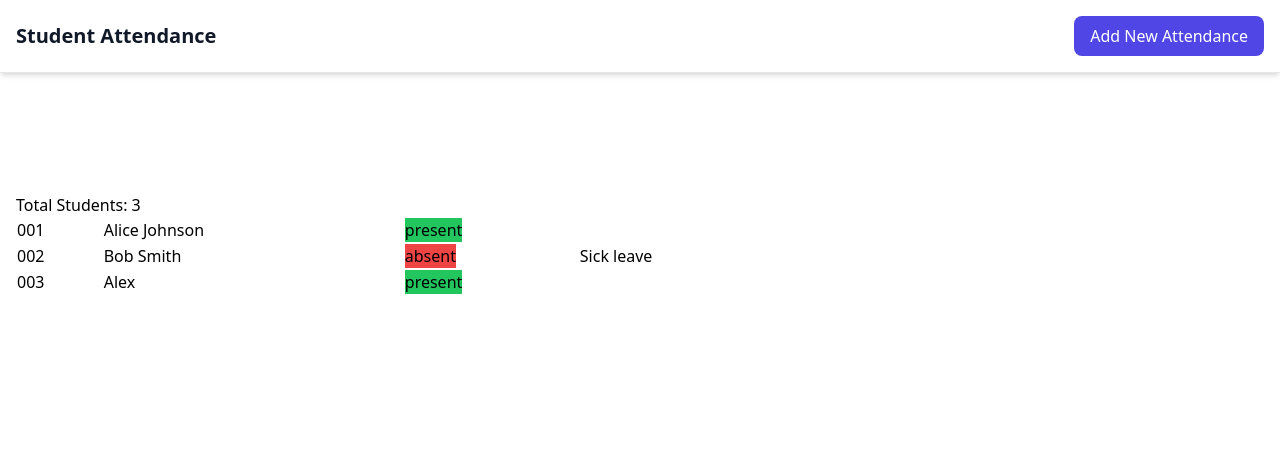
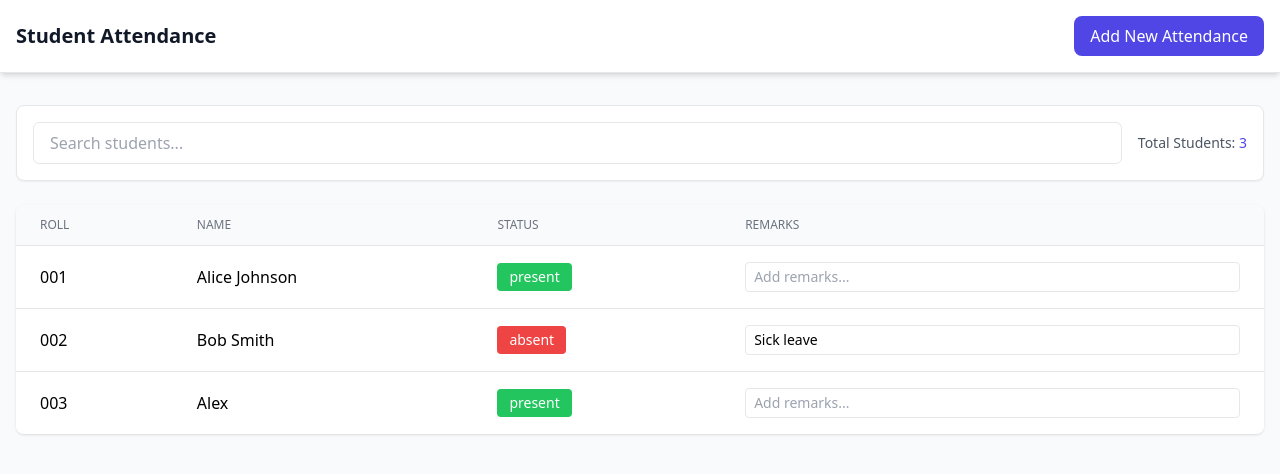
Before and after one commit to Ajiththika/Students_Attendance_Page, a React (Vite) app: page /attendancepage in a window 1280 px wide. Shown: the top 474 px of the page. Built offline with nearby package versions, Linux system fonts and the light colour scheme.

Commit message:
adding some functions

```diff
--- a/src/App.jsx
+++ b/src/App.jsx
@@ -6,7 +6,7 @@ import NotFound from "./pages/notfound";
 function App() {
   return (
     <Routes>
-      <Route path="/dashboard" element={<Dashboard />} />
+      <Route path="/" element={<Dashboard />} />
       <Route path="/attendancepage" element={<Attendencepage />} />
       <Route path="*" element={<NotFound />} />
     </Routes>
--- a/src/components/attendenceform.jsx
+++ b/src/components/attendenceform.jsx
@@ -4,14 +4,20 @@ function Form({ students }) {
   const [search, setSearch] = useState("");
 
   return (
-    <>
-      <input
-        type="text"
-        value={search}
-        onChange={(e) => setSearch(e.target.value)}
-      />
-      <div>Total Students: {students.length}</div>
-    </>
+    <div className="flex flex-col md:flex-row md:items-center justify-between gap-4 bg-white p-4 rounded-lg shadow-sm border">
+      <div className="relative flex-1">
+        <input
+          type="text"
+          placeholder="Search students..."
+          className="w-full pl-4 pr-4 py-2 border rounded-md focus:ring-2 focus:ring-indigo-500 outline-none"
+          value={search}
+          onChange={(e) => setSearch(e.target.value)}
+        />
+      </div>
+      <div className="text-sm font-medium text-gray-600">
+        Total Students: <span className="text-indigo-600">{students.length}</span>
+      </div>
+    </div>
   );
 }
 
--- a/src/components/attendencetable.jsx
+++ b/src/components/attendencetable.jsx
@@ -1,19 +1,20 @@
-import StudentRow from "./studentsrow";
+ function Header () {
+  return (
+  <>
+    <header className="bg-white shadow-md border-b border-gray-200">
+    <div className="max-w-7xl mx-auto px-4 py-4 flex justify-between items-center">
+      <h1 className="text-xl font-semibold text-gray-900">Student Attendance</h1>
+      <button className="bg-indigo-600 text-white px-4 py-2 rounded-lg">
+        Add New Attendance
+      </button>
+    </div>
+  </header>
 
-function AttendanceTable({ students, toggleStatus }) {
-  return (
-    <table className="w-full">
-      <tbody>
-        {students.map(student => (
-          <StudentRow
-            key={student.id}
-            student={student}
-            toggleStatus={toggleStatus}
-          />
-        ))}
-      </tbody>
-    </table>
+  {/* Main Content */}
+  <main className="max-w-7xl mx-auto px-4 py-8"></main>
+
+  </>
   );
 }
 
-export default AttendanceTable;
+export default Header;
--- a/src/components/header.jsx
+++ b/src/components/header.jsx
@@ -1,19 +1,13 @@
- function Header () {
+function Header() {
   return (
-  <>
     <header className="bg-white shadow-md border-b border-gray-200">
       <div className="max-w-7xl mx-auto px-4 py-4 flex justify-between items-center">
         <h1 className="text-xl font-semibold text-gray-900">Student Attendance</h1>
-      <button className="bg-indigo-600 text-white px-4 py-2 rounded-lg">
+        <button className="bg-indigo-600 hover:bg-indigo-700 text-white px-4 py-2 rounded-lg transition">
           Add New Attendance
         </button>
       </div>
     </header>
-
-  {/* Main Content */}
-  <main className="max-w-7xl mx-auto px-4 py-8"></main>
-
-  </>
   );
 }
 
--- a/src/pages/attendencepage.jsx
+++ b/src/pages/attendencepage.jsx
@@ -1,5 +1,5 @@
 import Header from "../components/header";
-import AttendanceTable from "../components/attendencetable";
+import AttendanceTable from "../components/attendencetable"; // Ensure this file exists
 import Form from "../components/attendenceform";
 import { useState } from "react";
 
@@ -21,13 +21,63 @@ function Attendencepage() {
   };
 
   return (
-    <>
+    <div className="min-h-screen bg-gray-50">
       <Header />
-      <main className="max-w-7xl mx-auto px-4 py-8">
+      <main className="max-w-7xl mx-auto px-4 py-8 space-y-6">
         <Form students={students} />
-        <AttendanceTable students={students} toggleStatus={toggleStatus} />
+
+        {/* Main Table Container */}
+        <div className="bg-white shadow rounded-lg overflow-hidden">
+          <table className="min-w-full divide-y divide-gray-200">
+            <thead className="bg-gray-50">
+              <tr>
+                <th className="px-6 py-3 text-left text-xs font-medium text-gray-500 uppercase">Roll</th>
+                <th className="px-6 py-3 text-left text-xs font-medium text-gray-500 uppercase">Name</th>
+                <th className="px-6 py-3 text-left text-xs font-medium text-gray-500 uppercase">Status</th>
+                <th className="px-6 py-3 text-left text-xs font-medium text-gray-500 uppercase">Remarks</th>
+              </tr>
+            </thead>
+            <tbody className="bg-white divide-y divide-gray-200">
+              {students.map(student => (
+                <StudentRow
+                  key={student.id}
+                  student={student}
+                  toggleStatus={toggleStatus}
+                />
+              ))}
+            </tbody>
+          </table>
+        </div>
       </main>
-    </>
+    </div>
+  );
+}
+
+// Helper Component for Rows
+function StudentRow({ student, toggleStatus }) {
+  return (
+    <tr>
+      <td className="px-6 py-4">{student.roll}</td>
+      <td className="px-6 py-4">{student.name}</td>
+      <td className="px-6 py-4">
+        <button
+          onClick={() => toggleStatus(student.id)}
+          className={`px-3 py-1 rounded text-white text-sm ${
+            student.status === "present" ? "bg-green-500" : "bg-red-500"
+          }`}
+        >
+          {student.status}
+        </button>
+      </td>
+      <td className="px-6 py-4">
+        <input
+          type="text"
+          className="border rounded px-2 py-1 text-sm w-full"
+          placeholder="Add remarks..."
+          defaultValue={student.remarks}
+        />
+      </td>
+    </tr>
   );
 }
 
--- a/src/pages/notfound.jsx
+++ b/src/pages/notfound.jsx
@@ -8,7 +8,7 @@ function NotFound() {
         <p>Page not found</p>
 
         <Link
-          to="/notfound" className="text-indigo-600 underline"
+          to="/" className="text-indigo-600 underline"
         >
           Go back home
         </Link>
```
Also changed, not shown: src/pages/dashboard.jsx (line endings or trailing spaces). Lines whose indentation alone changed are shown as unchanged.
